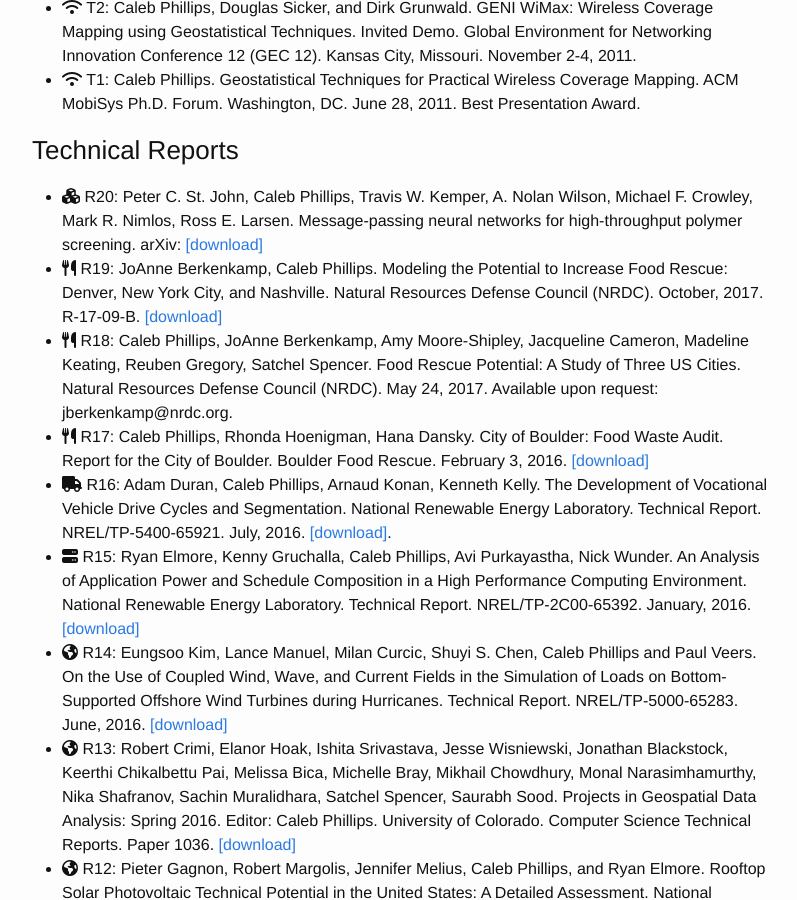
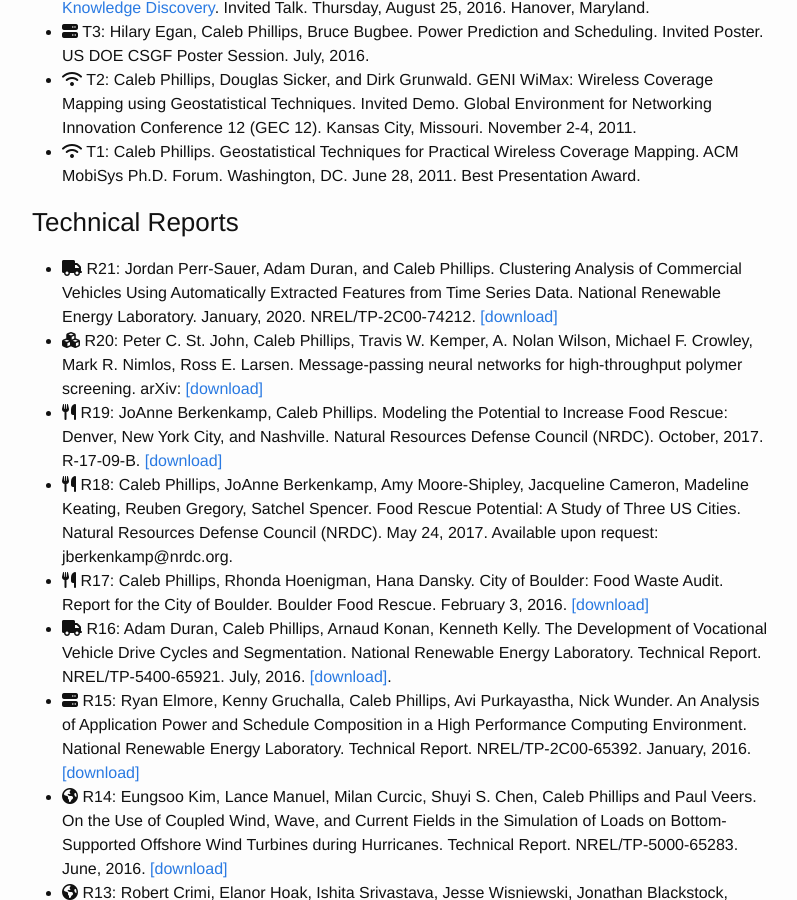
Before and after one commit to somerandomsequence/smallwhitecube, a Jekyll site: the page built from research.md, in a window 1280 px wide and 900 px high, scrolled down 8082 px. Shown: the whole window, without its empty margins (238-1035 px from the left). Built offline with Jekyll 4.4.1, drawn with Linux system fonts in a browser that asks for light colours; nearby versions of some CDN libraries; some of the changed text lies outside the part shown.

Commit message:
Update papers.html

```diff
--- a/_includes/papers.html
+++ b/_includes/papers.html
@@ -28,6 +28,7 @@
 
   <h4>2019</h4>
   <ul>
+   <li><i class="fa fa-asterisk"></i> J30:  Mike Optis, Jordan Per Sauer, Caleb Phillips, Travis Kemper, Lindy Williams, Anna Craig, Shawn Sheng, Jason Fields. OpenOA: An Open-Source Code Base for Operational Analysis of Wind Power Plants. Wind Energy Science. <a href="https://wes.copernicus.org/preprints/wes-2019-12/">[download]</a></li>
    <li><i class="fa fa-cubes" aria-hidden="true"></i> J29: Peter St. John, Caleb Phillips, Travis Kemper, A. Wilson, Yanfei Guan, Michael Crowley, Mark Nimlos, and Ross Larsen. Message-passing neural networks for high-throughput polymer screening. Journal of Chemical Physics. 150, 234111 (2019). <a href="https://aip.scitation.org/doi/full/10.1063/1.5099132">[download]</a></li>
    <li><i class="fa fa-stethoscope" aria-hidden="true"></i> J28: Carrie Jurkiewicz, Patrick Burns, Caleb Phillips, Christopher Winstead-Derlega, Andre Burnier, Aaron Reilly, Peter Hackett, Grant Lipman. Day of Ascent Dosing of Acetazolamide for Prevention of Acute Mountain Sickness. High Altitude Medicine and Biology. September, 2019. 20(3). 271-278. <a href="https://www.ncbi.nlm.nih.gov/pubmed/31259608">[pubmed]</a></li>
    <li><i class="fa fa-stethoscope" aria-hidden="true"></i> J27: Carl Alsup, Grant S. Lipman, David Pomeranz, Rwo-Wen Huang, Patrick Burns, Nicholas Juul, Caleb Phillips et al. "Interstitial Pulmonary Edema Assessed by Lung Ultrasound on Ascent to High Altitude and Slight Association with Acute Mountain Sickness: A Prospective Observational Study." High Altitude Medicine & Biology (2019). <a href="https://www.liebertpub.com/doi/abs/10.1089/ham.2018.0123">[download]</a></li>
@@ -168,6 +169,7 @@
 <h3>Technical Reports</h3>
 
 <ul>
+  <li><i class="fa fa-truck" aria-hidden="true"></i> R21: Jordan Perr-Sauer, Adam Duran, and Caleb Phillips. Clustering Analysis of Commercial Vehicles Using Automatically Extracted Features from Time Series Data. National Renewable Energy Laboratory. January, 2020. NREL/TP-2C00-74212. <a href="https://www.nrel.gov/docs/fy20osti/74212.pdf">[download]</a></li>
  <li><i class="fa fa-cubes" aria-hidden="true"></i> R20: Peter C. St. John, Caleb Phillips, Travis W. Kemper, A. Nolan Wilson, Michael F. Crowley, Mark R. Nimlos, Ross E. Larsen. Message-passing neural networks for high-throughput polymer screening. arXiv: <a href="https://arxiv.org/abs/1807.10363">[download]</a></li>
  <li><i class="fa fa-cutlery" aria-hidden="true"></i> R19: JoAnne Berkenkamp, Caleb Phillips. Modeling the Potential to Increase Food Rescue: Denver, New York City, and Nashville. Natural Resources Defense Council (NRDC). October, 2017. R-17-09-B. <a href="https://www.nrdc.org/sites/default/files/modeling-potential-increase-food-rescue-report.pdf">[download]</a></li>
  <li><i class="fa fa-cutlery" aria-hidden="true"></i> R18: Caleb Phillips, JoAnne Berkenkamp, Amy Moore-Shipley, Jacqueline Cameron, Madeline Keating, Reuben Gregory, Satchel Spencer. Food Rescue Potential: A Study of Three US Cities. Natural Resources Defense Council (NRDC). May 24, 2017. Available upon request: jberkenkamp@nrdc.org.</li>
```
